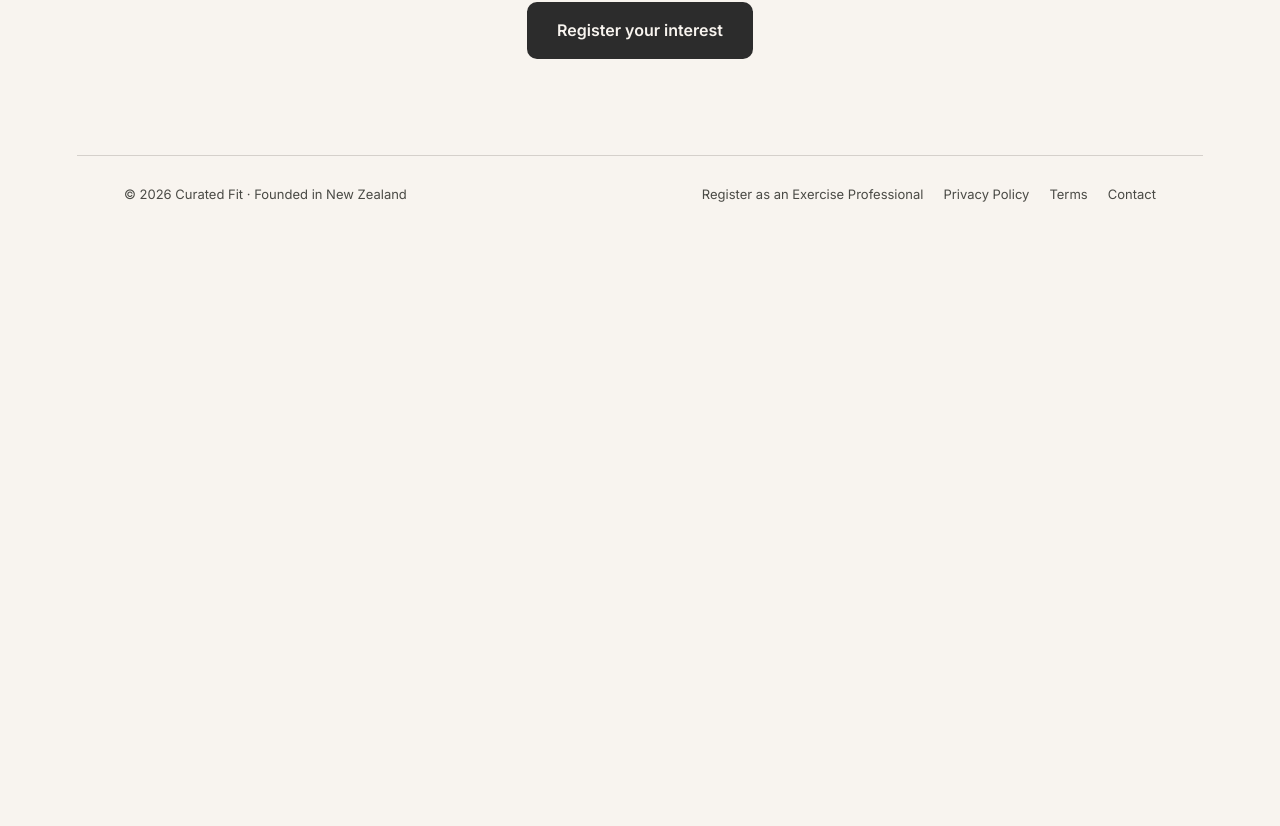
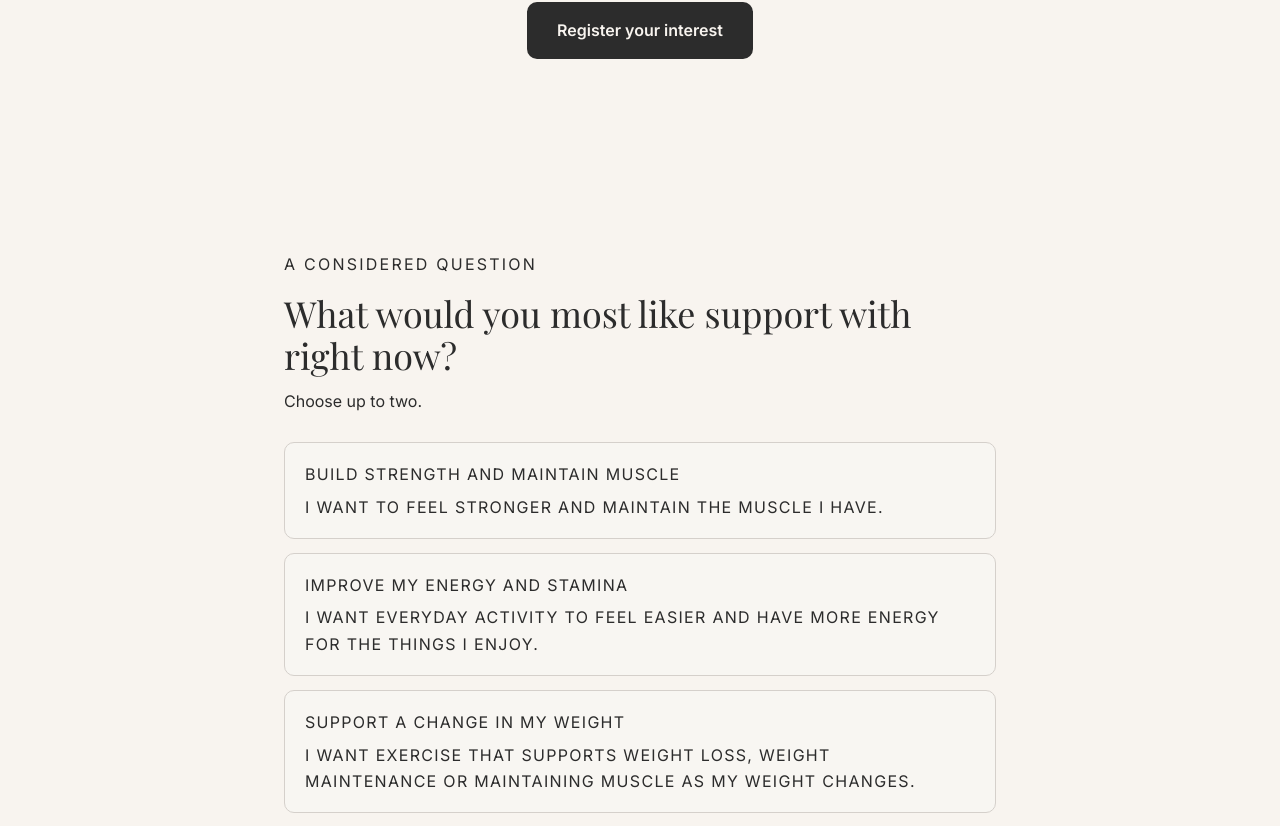
Before and after one commit to EmPerry1972/curated-fit-holding-page, a Next.js app: page / in a window 1280 px wide. Shown: the part 2530-3356 px from the top of the page. Before the commit the page ends 2763 px from the top, so only its background shows below. Built offline with nearby package versions, Linux system fonts and the light colour scheme.

Commit message:
Add SupportQuiz component to the page

```diff
--- a/app/page.tsx
+++ b/app/page.tsx
@@ -1,6 +1,7 @@
 "use client";
 
 import { useRef } from "react";
+import SupportQuiz from "./components/SupportQuiz";
 
 const serif = "var(--font-serif), 'Playfair Display', Georgia, serif";
 const mono = "var(--font-mono), 'IBM Plex Mono', ui-monospace, monospace";
@@ -128,6 +129,7 @@ export default function Page() {
           <a href="/early-access" style={{ ...cta, textDecoration: "none" }}>Register your interest</a>
         </div>
       </section>
+      <SupportQuiz />
 
       <footer style={{ borderTop: "1px solid var(--line)" }}>
         <div style={{ maxWidth: 1080, margin: "0 auto", display: "flex", flexWrap: "wrap", gap: 16, alignItems: "center", justifyContent: "space-between", padding: "28px 24px", fontFamily: sans, fontSize: 13, color: "var(--muted)" }}>
```
